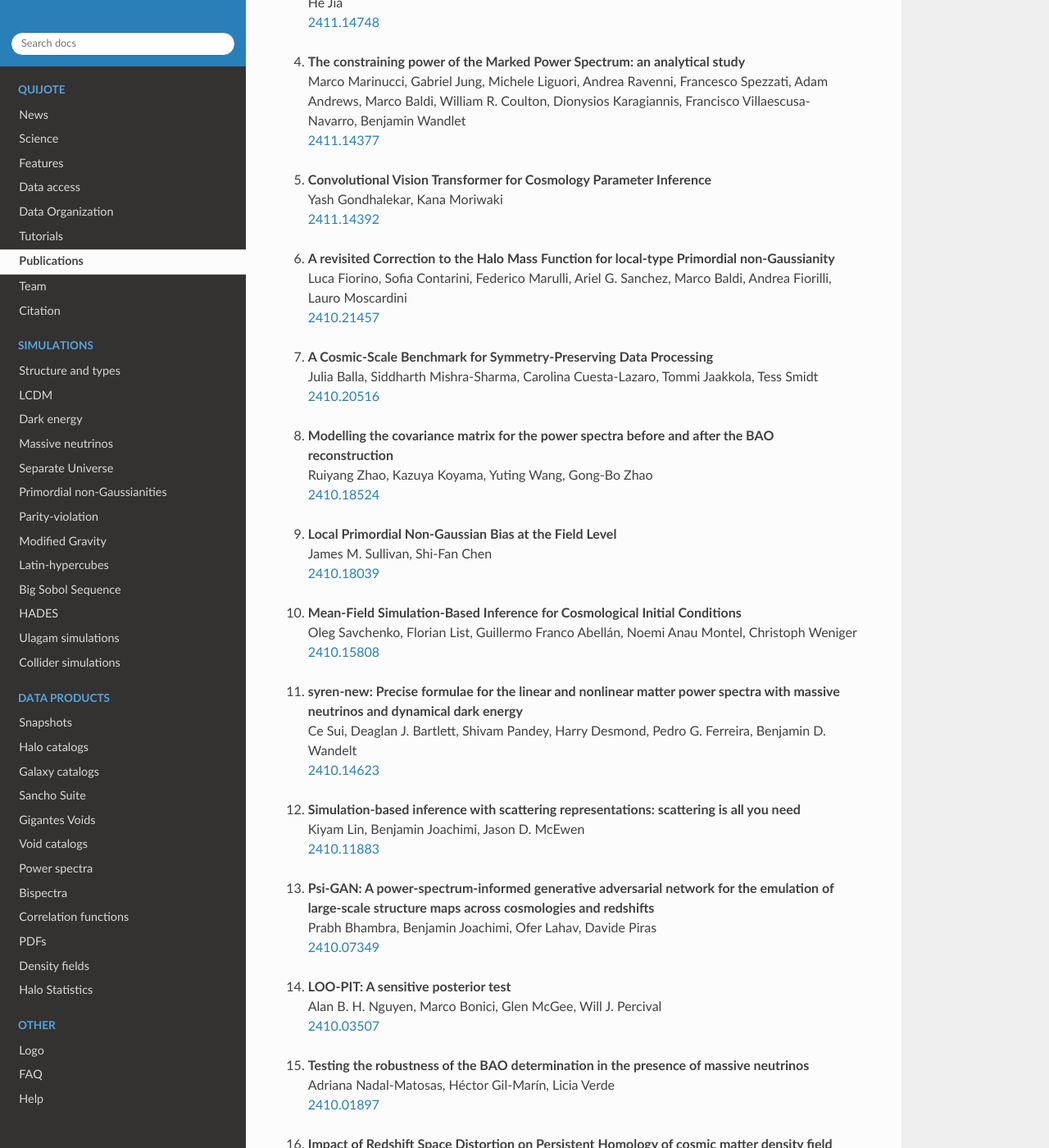
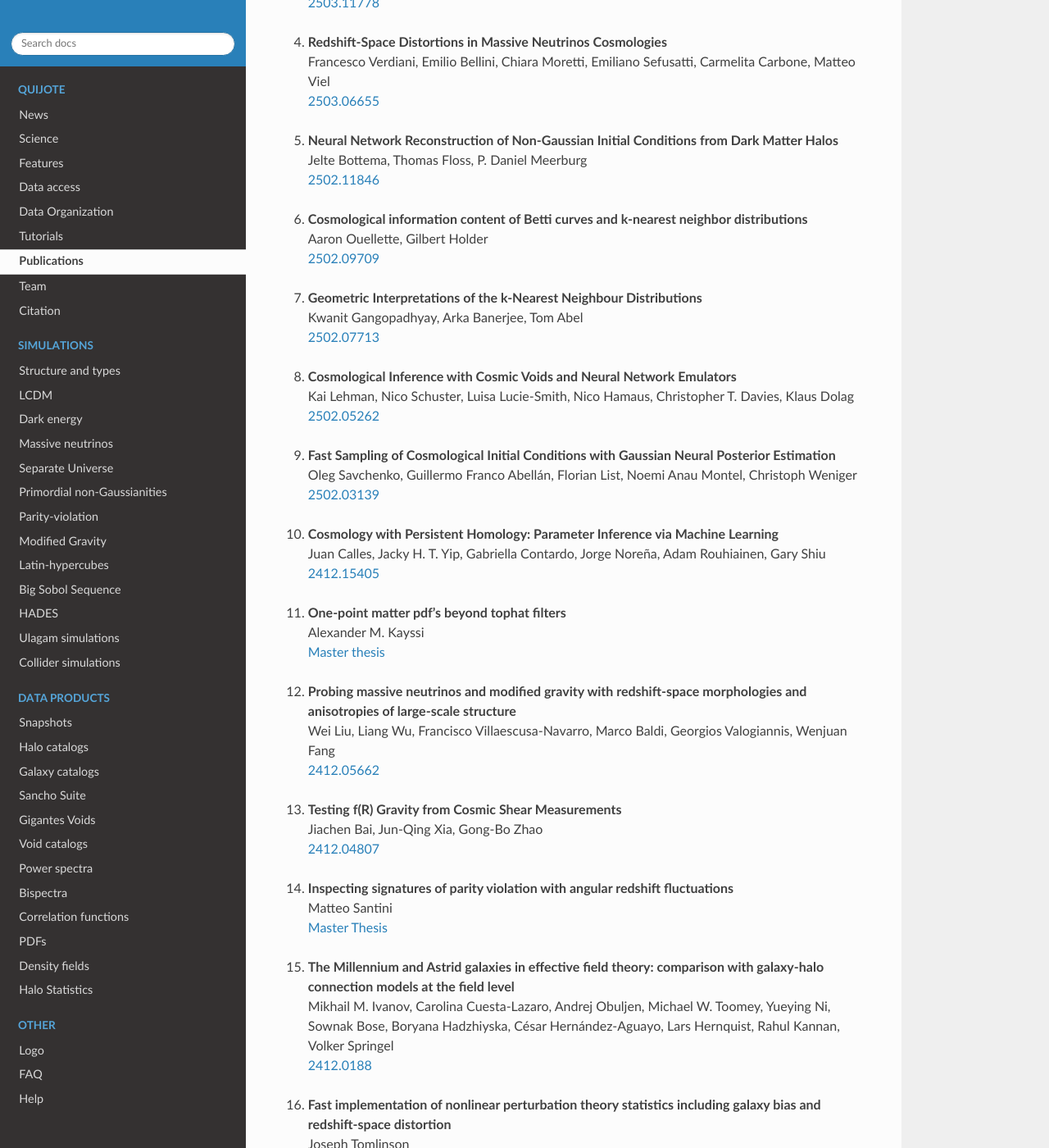
Before and after one commit to franciscovillaescusa/Quijote-simulations, a Sphinx documentation site: the page built from docs/source/publications.rst, in a window 1280 px wide and 1400 px high, scrolled down 408 px. Shown: the whole window at 82% size. Built offline with Sphinx 7.4.7 and the Read the Docs theme 3.1.0, drawn with Linux system fonts in a browser that asks for light colours; pages that are not in the unit, such as notebooks, are missing from menus; some of the changed text lies outside the part shown.

Commit message:
publications updated

```diff
--- a/docs/source/publications.rst
+++ b/docs/source/publications.rst
@@ -3,6 +3,78 @@
 ************
 Publications
 ************
+
+#. |
+   |
+   |
+
+#. | **How many simulations do we need for simulation-based inference in cosmology?**
+   | Anirban Bairagi, Benjamin Wandelt, Francisco Villaescusa-Navarro
+   | `2503.13755 <https://arxiv.org/abs/2503.13755>`_
+
+#. | **The Power of the Cosmic Web**
+   | James Sunseri, Adrian E. Bayer, Jia Liu
+   | `2503.11778 <https://arxiv.org/abs/2503.11778>`_
+
+#. | **Redshift-Space Distortions in Massive Neutrinos Cosmologies**
+   | Francesco Verdiani, Emilio Bellini, Chiara Moretti, Emiliano Sefusatti, Carmelita Carbone, Matteo Viel
+   | `2503.06655 <https://arxiv.org/abs/2503.06655>`_
+
+#. | **Neural Network Reconstruction of Non-Gaussian Initial Conditions from Dark Matter Halos**
+   | Jelte Bottema, Thomas Floss, P. Daniel Meerburg
+   | `2502.11846 <https://arxiv.org/abs/2502.11846>`_
+
+#. | **Cosmological information content of Betti curves and k-nearest neighbor distributions**
+   | Aaron Ouellette, Gilbert Holder
+   | `2502.09709 <https://arxiv.org/abs/2502.09709>`_
+
+#. | **Geometric Interpretations of the k-Nearest Neighbour Distributions**
+   | Kwanit Gangopadhyay, Arka Banerjee, Tom Abel
+   | `2502.07713 <https://arxiv.org/abs/2502.07713>`_
+
+#. | **Cosmological Inference with Cosmic Voids and Neural Network Emulators**
+   | Kai Lehman, Nico Schuster, Luisa Lucie-Smith, Nico Hamaus, Christopher T. Davies, Klaus Dolag
+   | `2502.05262 <https://arxiv.org/abs/2502.05262>`_
+
+#. | **Fast Sampling of Cosmological Initial Conditions with Gaussian Neural Posterior Estimation**
+   | Oleg Savchenko, Guillermo Franco Abellán, Florian List, Noemi Anau Montel, Christoph Weniger
+   | `2502.03139 <https://arxiv.org/abs/2502.03139>`_
+
+#. | **Cosmology with Persistent Homology: Parameter Inference via Machine Learning**
+   | Juan Calles, Jacky H. T. Yip, Gabriella Contardo, Jorge Noreña, Adam Rouhiainen, Gary Shiu
+   | `2412.15405 <https://arxiv.org/abs/2412.15405>`_
+
+#. | **One-point matter pdf’s beyond tophat filters**
+   | Alexander M. Kayssi
+   | `Master thesis <https://macsphere.mcmaster.ca/bitstream/11375/30971/2/Kayssi_Alex_202412_MSc.pdf>`__
+
+#. | **Probing massive neutrinos and modified gravity with redshift-space morphologies and anisotropies of large-scale structure**
+   | Wei Liu, Liang Wu, Francisco Villaescusa-Navarro, Marco Baldi, Georgios Valogiannis, Wenjuan Fang
+   | `2412.05662 <https://arxiv.org/abs/2412.05662>`_
+
+#. | **Testing f(R) Gravity from Cosmic Shear Measurements**
+   | Jiachen Bai, Jun-Qing Xia, Gong-Bo Zhao
+   | `2412.04807 <https://arxiv.org/abs/2412.04807>`_
+
+#. | **Inspecting signatures of parity violation with angular redshift fluctuations**
+   | Matteo Santini
+   | `Master Thesis <https://amslaurea.unibo.it/id/eprint/34113/1/Matteo_Santini_MasterThesis.pdf>`__
+
+#. | **The Millennium and Astrid galaxies in effective field theory: comparison with galaxy-halo connection models at the field level**
+   | Mikhail M. Ivanov, Carolina Cuesta-Lazaro, Andrej Obuljen, Michael W. Toomey, Yueying Ni, Sownak Bose, Boryana Hadzhiyska, César Hernández-Aguayo, Lars Hernquist, Rahul Kannan, Volker Springel
+   | `2412.0188 <https://arxiv.org/abs/2412.01888>`_
+
+#. | **Fast implementation of nonlinear perturbation theory statistics including galaxy bias and redshift-space distortion**
+   | Joseph Tomlinson
+   | `PhD thesis <https://etda.libraries.psu.edu/files/final_submissions/31497>`__
+
+#. | **Probing primordial non-Gaussianity by reconstructing the initial conditions**
+   | Xinyi Chen, Nikhil Padmanabhan, Daniel J. Eisenstein
+   | `2412.00968 <https://arxiv.org/abs/2412.00968>`_
+
+#. | **Towards Reliable Simulation-based Inference**
+   | Arnaud Delaunoy
+   | `PhD thesis <https://orbi.uliege.be/bitstream/2268/325940/1/these.pdf>`__
 
 #. | **De-baryonifying halos via optimal transport**
    | Leander Thiele
```
Also changed, not shown: 1 other file.
